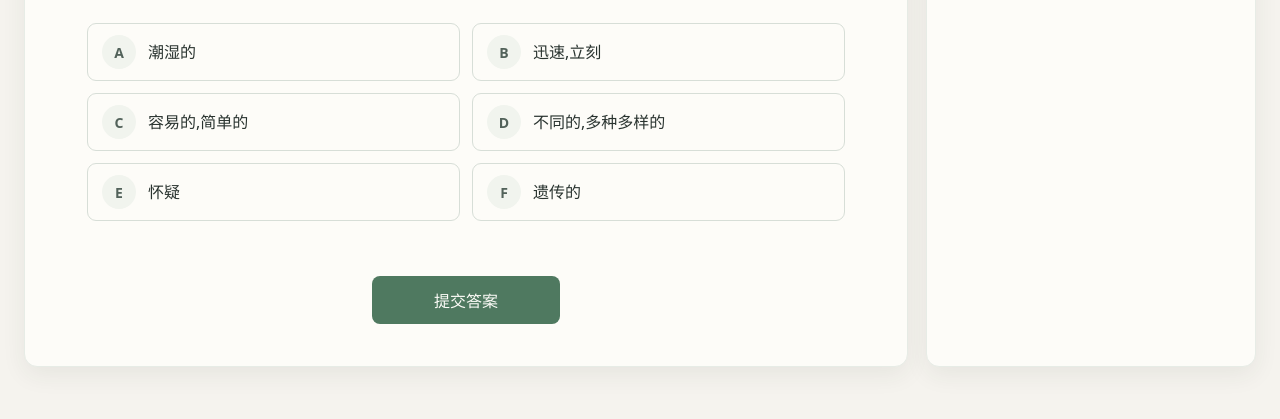
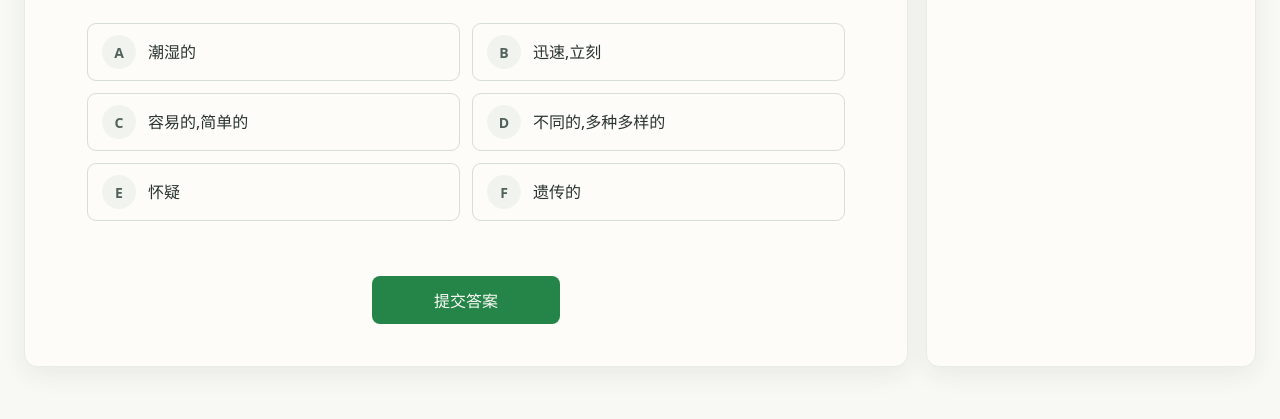
Before and after one commit to GnoriQnap/ielts-v2-html-css-javascript, a website: page index.html in a window 1280 px wide. Shown: the part 454-873 px from the top of the page. Drawn offline with Linux system fonts and the light colour scheme.

Commit message:
9.1B style: refine application color palette

```diff
--- a/css/base.css
+++ b/css/base.css
@@ -2,9 +2,9 @@
   color-scheme: light;
   font-family: system-ui, -apple-system, BlinkMacSystemFont, "Segoe UI", sans-serif;
   color: #29332f;
-  background: #f5f3ee;
+  background: #f8f8f5;
   font-synthesis: none;
-  --color-bg: #f5f3ee;
+  --color-bg: #f8f8f5;
   --color-surface: #fdfcf8;
   --color-surface-soft: #f1f4ee;
   --color-text: #29332f;
@@ -12,21 +12,22 @@
   --color-text-muted: #68766f;
   --color-border: #d7ded7;
   --color-border-soft: #e7ece6;
-  --color-primary: #4f7960;
-  --color-primary-hover: #416950;
-  --color-primary-soft: #e1efdf;
-  --color-primary-border: #aec8b4;
-  --color-primary-text: #355d47;
-  --color-primary-focus: rgb(79 121 96 / 22%);
-  --color-success: #43805a;
-  --color-success-soft: #e0f0e4;
-  --color-success-text: #2f6545;
-  --color-danger: #a45a55;
-  --color-danger-hover: #914c48;
-  --color-danger-soft: #f7e5e3;
-  --color-danger-border: #deb3b0;
-  --color-danger-text: #884640;
-  --color-danger-focus: rgb(164 90 85 / 24%);
+  --color-primary: #258548;
+  --color-primary-hover: #1d713c;
+  --color-primary-soft: #c3efcf;
+  --color-primary-border: #70c58a;
+  --color-primary-text: #176b36;
+  --color-primary-focus: rgb(37 133 72 / 28%);
+  --color-success: #238552;
+  --color-success-soft: #cff1dc;
+  --color-success-text: #1b6942;
+  --color-danger: #d72d4b;
+  --color-danger-hover: #bd233d;
+  --color-danger-soft: #ffc4d0;
+  --color-danger-answer-soft: #fff0f3;
+  --color-danger-border: #ef8295;
+  --color-danger-text: #b51f3b;
+  --color-danger-focus: rgb(215 45 75 / 28%);
   --color-warning: #96703a;
   --color-warning-soft: #f6eddc;
   --color-warning-text: #79572b;
@@ -381,7 +382,7 @@ h1, h2, p { margin-top: 0; }
 }
 .option-button.incorrect {
   border-color: var(--color-danger);
-  background: var(--color-danger-soft);
+  background: var(--color-danger-answer-soft);
   color: var(--color-danger-text);
   box-shadow: inset 0 0 0 1px var(--color-danger);
 }
--- a/index.html
+++ b/index.html
@@ -5,7 +5,7 @@
     <meta name="viewport" content="width=device-width, initial-scale=1.0">
     <meta name="description" content="IELTS 英语词汇语义分类练习">
     <title>IELTS 同义替换练习</title>
-    <link rel="stylesheet" href="./css/base.css?v=9.1d">
+    <link rel="stylesheet" href="./css/base.css?v=9.1f">
   </head>
   <body>
     <header id="site-header" class="topbar">
```
Also changed, not shown: tests/release-ux-regression.test.js (+11 -10 lines), tests/vocabulary-card-overlay.test.js (+1 -1 lines).
